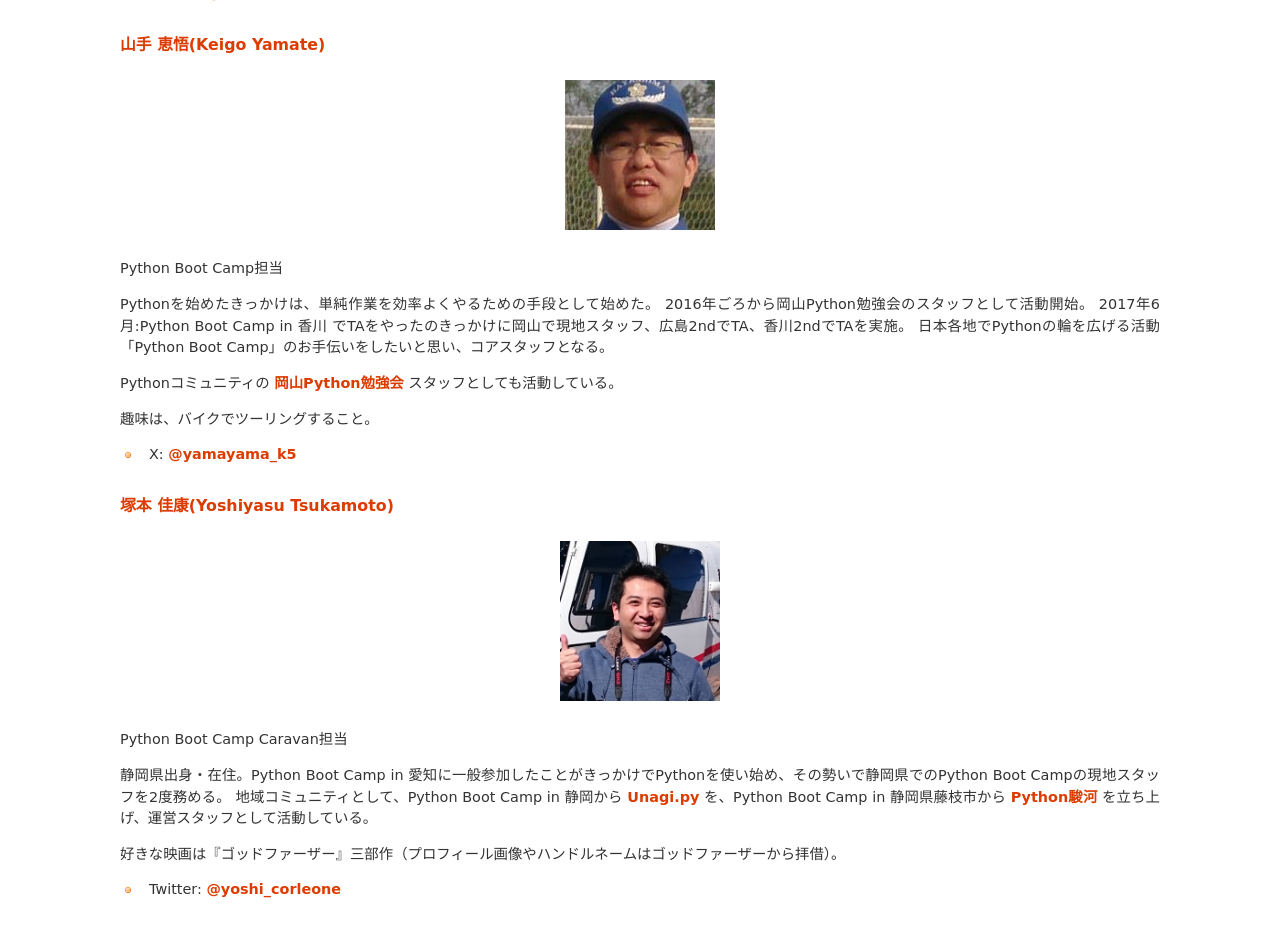
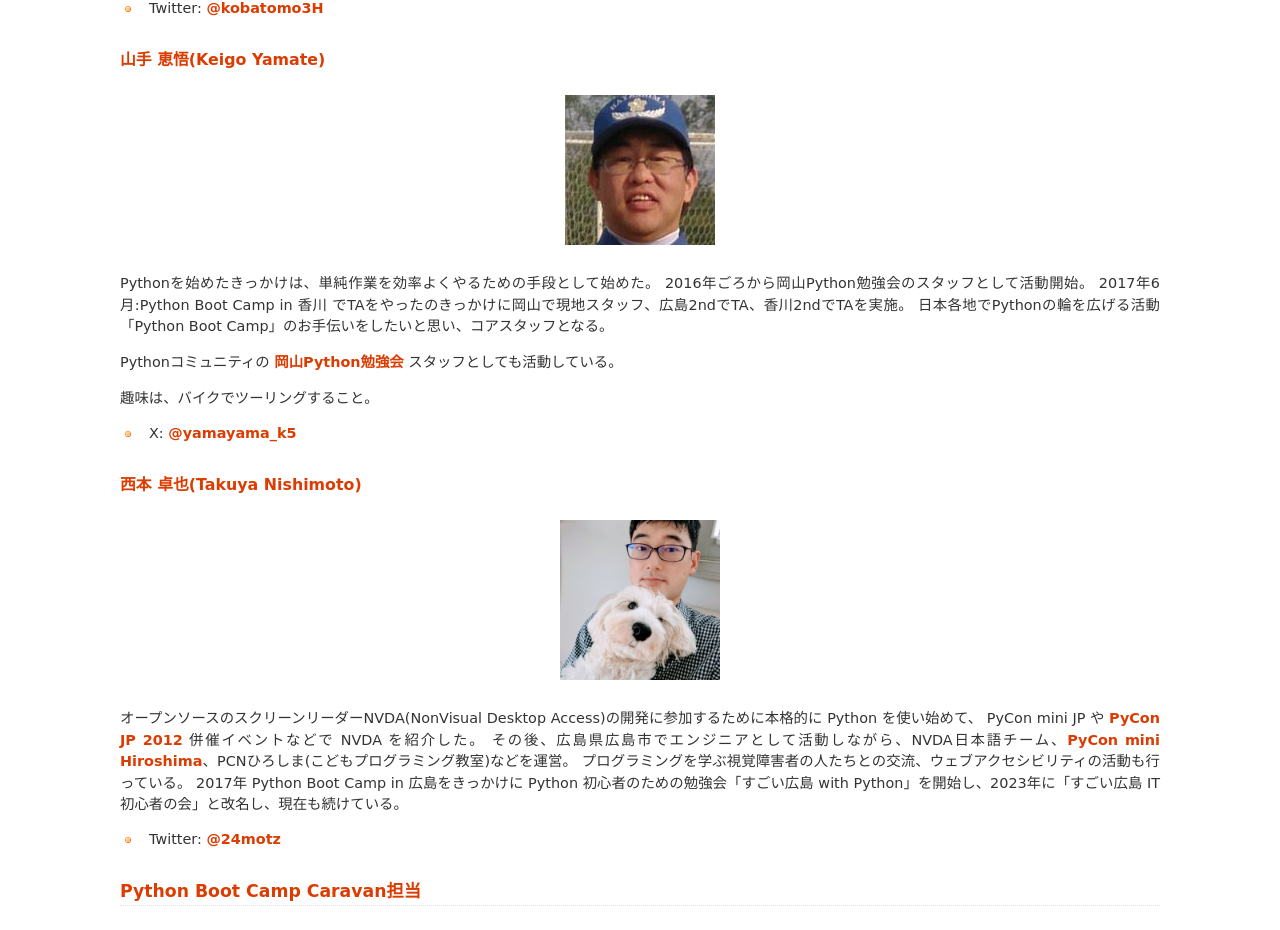
Before and after one commit to pyconjp/www.pycon.jp, a Sphinx documentation site: the page built from source/committee/members.md, in a window 1280 px wide and 1400 px high, scrolled down 1891 px. Shown: the top 930 px of the window. Built offline with Sphinx 7.4.7, drawn with Linux system fonts in a browser that asks for light colours; some of the changed text lies outside the part shown.

Commit message:
ISSHA-3715 add operating member category

````diff
--- a/source/committee/members.md
+++ b/source/committee/members.md
@@ -21,12 +21,9 @@
 一緒に日本のPython界隈を盛り上げていきましょう。
 
 - [PyCon JP Association運営メンバー申し込みフォーム](https://docs.google.com/forms/d/e/1FAIpQLSeBTd6LQVmPN_orLM8kM9r913UroW6dwRycz83bKNyoZFW3qQ/viewform)
+- 参考：[PyCon JP Blog: PyCon JP Associationの運営メンバーを募集します](https://pyconjp.blogspot.com/2020/12/members.html)
 
-% Blogへのリンクも入れる
-
-## 運営メンバーの一覧
-
-以下は運営メンバーのプロフィールです。
+## Python Boot Camp担当
 
 (ryu22e-profile)=
 
@@ -56,8 +53,6 @@
 ```{figure} /_static/kobatomo.png
 ```
 
-Python Boot Camp担当
-
 Pythonは、機械学習を学ぶ際に利用したのがきっかけで使い始める。
 2017年3月:はじめてのPythonはプロから学ぶのが最速と考え、Python Boot Camp in 広島 に参加。
 2017年6月:地元でのPython仲間発掘のため、Python Boot Camp in 香川 の現地スタッフとして手をあげる。
@@ -74,8 +69,6 @@
 ```{figure} /_static/yamate.png
 ```
 
-Python Boot Camp担当
-
 Pythonを始めたきっかけは、単純作業を効率よくやるための手段として始めた。 2016年ごろから岡山Python勉強会のスタッフとして活動開始。 2017年6月:Python Boot Camp in 香川 でTAをやったのきっかけに岡山で現地スタッフ、広島2ndでTA、香川2ndでTAを実施。 日本各地でPythonの輪を広げる活動「Python Boot Camp」のお手伝いをしたいと思い、コアスタッフとなる。
 
 Pythonコミュニティの [岡山Python勉強会](https://okapython.connpass.com/) スタッフとしても活動している。
@@ -84,13 +77,26 @@
 
 * X: [@yamayama_k5](https://twitter.com/yamayama_k5)
 
+### 西本 卓也(Takuya Nishimoto)
+
+```{figure} /_static/nishimotz.jpg
+:width: 160
+```
+
+オープンソースのスクリーンリーダーNVDA(NonVisual Desktop Access)の開発に参加するために本格的に Python を使い始めて、 PyCon mini JP や [PyCon JP 2012](https://2012.pycon.jp/) 併催イベントなどで NVDA を紹介した。
+その後、広島県広島市でエンジニアとして活動しながら、NVDA日本語チーム、[PyCon mini Hiroshima](https://pycon-hiroshima.connpass.com/)、PCNひろしま(こどもプログラミング教室)などを運営。
+プログラミングを学ぶ視覚障害者の人たちとの交流、ウェブアクセシビリティの活動も行っている。
+2017年 Python Boot Camp in 広島をきっかけに Python 初心者のための勉強会「すごい広島 with Python」を開始し、2023年に「すごい広島 IT初心者の会」と改名し、現在も続けている。
+
+- Twitter: [@24motz](https://twitter.com/24motz)
+
+## Python Boot Camp Caravan担当
+
 ### 塚本 佳康(Yoshiyasu Tsukamoto)
 
 ```{figure} /_static/yoshi-tsukamo.jpg
 :width: 160
 ```
-
-Python Boot Camp Caravan担当
 
 静岡県出身・在住。Python Boot Camp in 愛知に一般参加したことがきっかけでPythonを使い始め、その勢いで静岡県でのPython Boot Campの現地スタッフを2度務める。
 地域コミュニティとして、Python Boot Camp in 静岡から [Unagi.py](https://unagi-py.connpass.com/) を、Python Boot Camp in 静岡県藤枝市から [Python駿河](https://py-suruga.connpass.com/) を立ち上げ、運営スタッフとして活動している。
@@ -99,13 +105,13 @@
 
 - Twitter: [@yoshi_corleone](https://twitter.com/yoshi_corleone)
 
+## PyLadies Caravan担当
+
 ### 山下 加奈恵(Kanae Yamashita)
 
 ```{figure} /_static/kanan.jpg
 :width: 160
 ```
-
-PyLadies Caravan担当
 
 データ分析を生業にしてたことからPythonに興味を持ち [PyLadies Tokyo](https://tokyo.pyladies.com/) に参加し始める。
 日本のいろんな地域が好き。エンジニアの女性がどこにいたって繋がれるコミュニティを作りたいという想いに共感し、 [PyLadies Caravan](https://tokyo.pyladies.com/caravan/index.html) の立上げ時から参画。
@@ -113,13 +119,13 @@
 
 - Twitter: [@Addition_quince](https://twitter.com/Addition_quince)
 
+## PyCon JP TV担当
+
 ### 高井 陽一(Yoichi Takai) a.k.a Peacock
 
 ```{figure} /_static/peacock.jpg
 :width: 160
 ```
-
-PyCon JP TV担当
 
 [PyCon JP 2020](https://pycon.jp/2020/) よりPyCon JPのボランティアスタッフとして活動。副座長として [PyCon JP 2022](https://2022.pycon.jp/) , [PyCon APAC 2023](https://2023-apac.pycon.jp/) の2年間は積極的な貢献もした。
 
@@ -134,25 +140,8 @@
 :width: 160
 ```
 
-PyCon JP TV担当
-
 デザイナーからPython教育関連サービスのマーケターに転職。
 Pythonに触れる中で技術コミュニティの有機的なつながりに惹かれ、PyCon JP 2019 デザインチームとして活動。
 UX、グラフィックを通してほんのり人のつながりを彩るべくPyCon JP TVの活動に参加。
 
 - Twitter: [@nana_marux](https://twitter.com/nana_marux)
-
-### 西本 卓也(Takuya Nishimoto)
-
-```{figure} /_static/nishimotz.jpg
-:width: 160
-```
-
-Python Boot Camp担当
-
-オープンソースのスクリーンリーダーNVDA(NonVisual Desktop Access)の開発に参加するために本格的に Python を使い始めて、 PyCon mini JP や [PyCon JP 2012](https://2012.pycon.jp/) 併催イベントなどで NVDA を紹介した。
-その後、広島県広島市でエンジニアとして活動しながら、NVDA日本語チーム、[PyCon mini Hiroshima](https://pycon-hiroshima.connpass.com/)、PCNひろしま(こどもプログラミング教室)などを運営。
-プログラミングを学ぶ視覚障害者の人たちとの交流、ウェブアクセシビリティの活動も行っている。
-2017年 Python Boot Camp in 広島をきっかけに Python 初心者のための勉強会「すごい広島 with Python」を開始し、2023年に「すごい広島 IT初心者の会」と改名し、現在も続けている。
-
-- Twitter: [@24motz](https://twitter.com/24motz)
````
